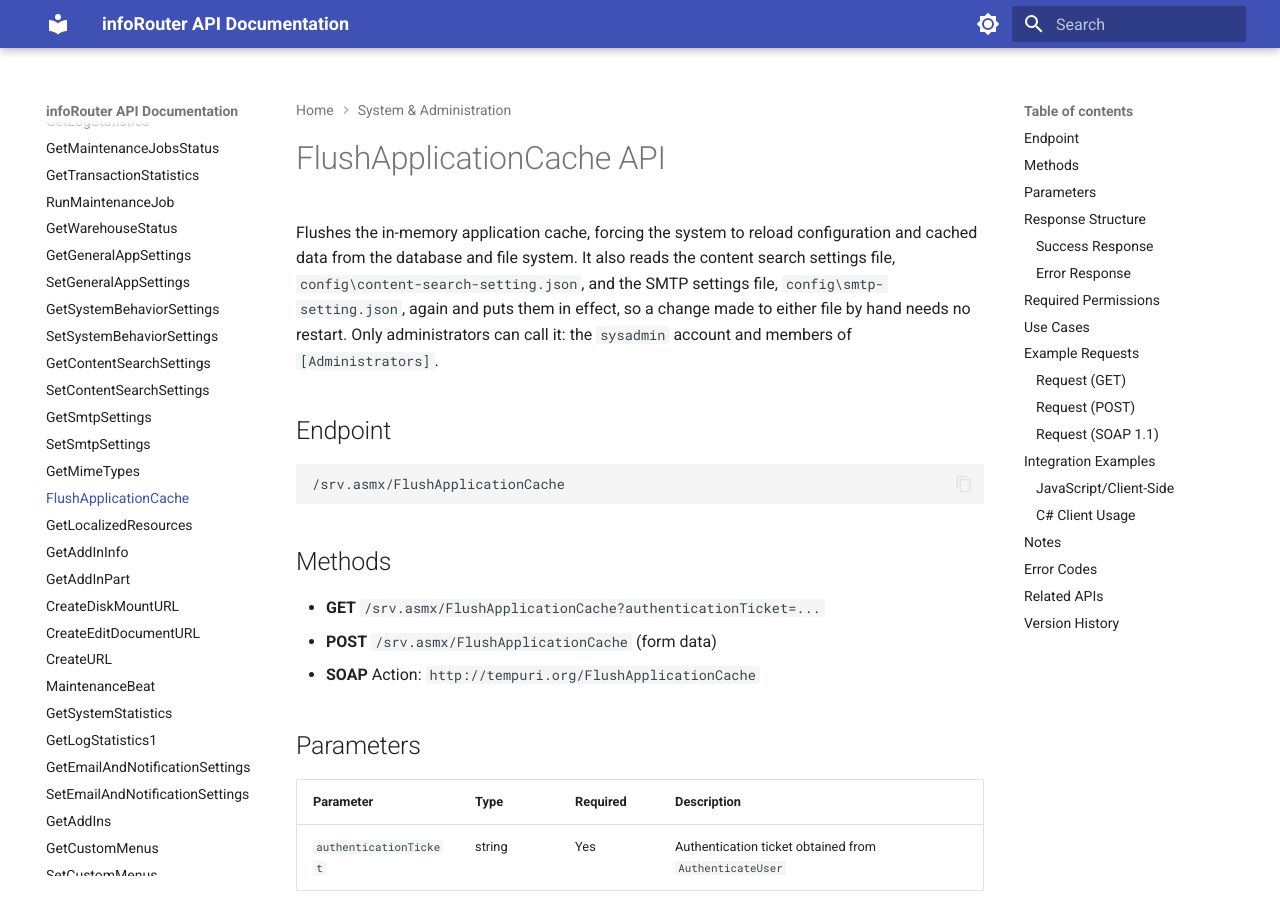
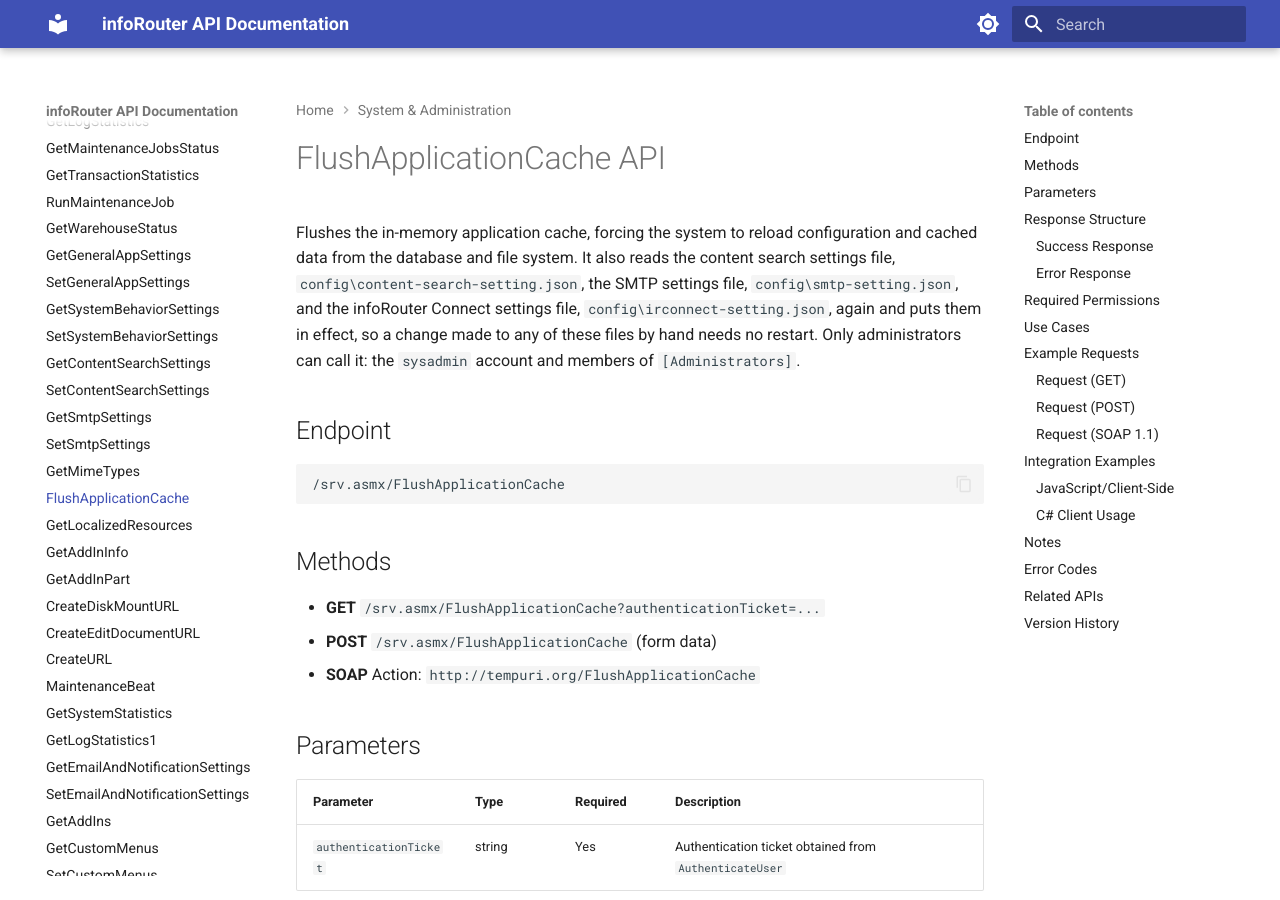
Before and after one commit to inforouter/apidocs, an MkDocs documentation site: the page built from docs/FlushApplicationCache.md, in a window 1280 px wide and 900 px high. Built offline with MkDocs 1.6.1 and Material for MkDocs 9.7.7, drawn with Linux system fonts in a browser that asks for light colours; some of the changed text lies outside the part shown.

Commit message:
Connect settings in config\irconnect-setting.json; SMTP notes point to the SMTP APIs
- FlushApplicationCache also reads config\irconnect-setting.json again.
- GetConnectProfile, Get/SetFolderAIPreferences: Connect is configured in that file.
- Get/SetEmailAndNotificationSettings: the SMTP server settings are in config\smtp-setting.json,
  read and changed with GetSmtpSettings / SetSmtpSettings (they still said appsettings.json).

Co-Authored-By: Claude Opus 5.5 <noreply@anthropic.com>

```diff
--- a/docs/FlushApplicationCache.md
+++ b/docs/FlushApplicationCache.md
@@ -1,6 +1,6 @@
 # FlushApplicationCache API
 
-Flushes the in-memory application cache, forcing the system to reload configuration and cached data from the database and file system. It also reads the content search settings file, `config\content-search-setting.json`, and the SMTP settings file, `config\smtp-setting.json`, again and puts them in effect, so a change made to either file by hand needs no restart. Only administrators can call it: the `sysadmin` account and members of `[Administrators]`.
+Flushes the in-memory application cache, forcing the system to reload configuration and cached data from the database and file system. It also reads the content search settings file, `config\content-search-setting.json`, the SMTP settings file, `config\smtp-setting.json`, and the infoRouter Connect settings file, `config\irconnect-setting.json`, again and puts them in effect, so a change made to any of these files by hand needs no restart. Only administrators can call it: the `sysadmin` account and members of `[Administrators]`.
 
 ## Endpoint
 
@@ -151,6 +151,7 @@ using (var client = new SrvSoapClient())
   - a file that cannot be read: content search is off, the problem is written to the error log, and [GetContentSearchSettings](GetContentSearchSettings.md) returns it as `SettingsProblem`;
   - a catalog that cannot be used here (`SYSTEMINDEX` on an infoRouter that does not run on Windows, or neither an http:// or https:// address nor `SYSTEMINDEX`): the settings are kept and the problem is written to the error log; keyword searches fail, saying why, until the settings are corrected.
 - The SMTP settings file is read again the same way, and email sent from then on uses it. No file means no SMTP server (email is queued but not sent); a file that cannot be read means none either, the problem is written to the error log, and [GetSmtpSettings](GetSmtpSettings.md) returns it as `SettingsProblem`. A password typed into the file in plain text is encrypted in the file. When the system email address changed, email still queued under the previous one is sent with the new settings.
+- The infoRouter Connect settings file is read again the same way, and the Connect calls and the AI job queue use it from then on. No file means Connect is not configured; a file that cannot be read means not configured either, and the problem is written to the error log. An `ApiKey` pasted into the file in plain text is encrypted in the file.
 - The cache will be repopulated on the next request that accesses cached settings.
 - This operation does not affect user sessions or authentication tickets.
 - Use sparingly in production environments as cache rebuilding may temporarily impact performance.
```
Also changed, not shown: docs/GetConnectProfile.md (+1 -1 lines), docs/GetEmailAndNotificationSettings.md (+1 -1 lines), docs/GetFolderAIPreferences.md (+1 -1 lines), docs/SetEmailAndNotificationSettings.md (+1 -1 lines), docs/SetFolderAIPreferences.md (+1 -1 lines).
